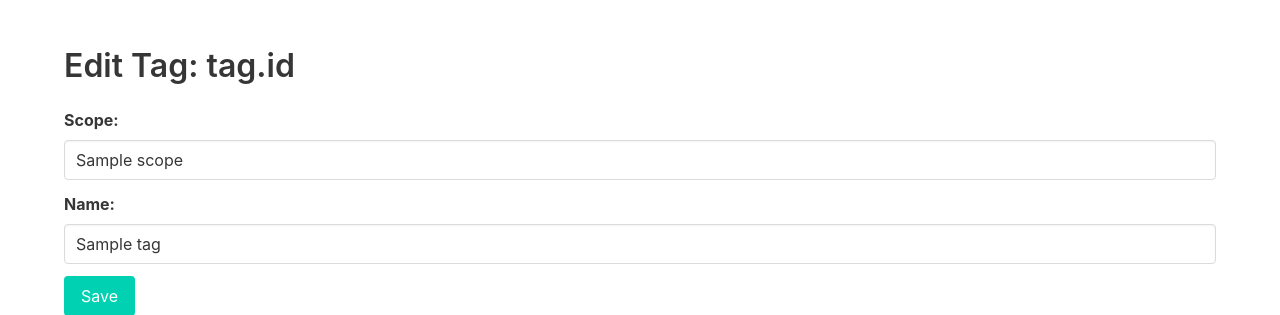
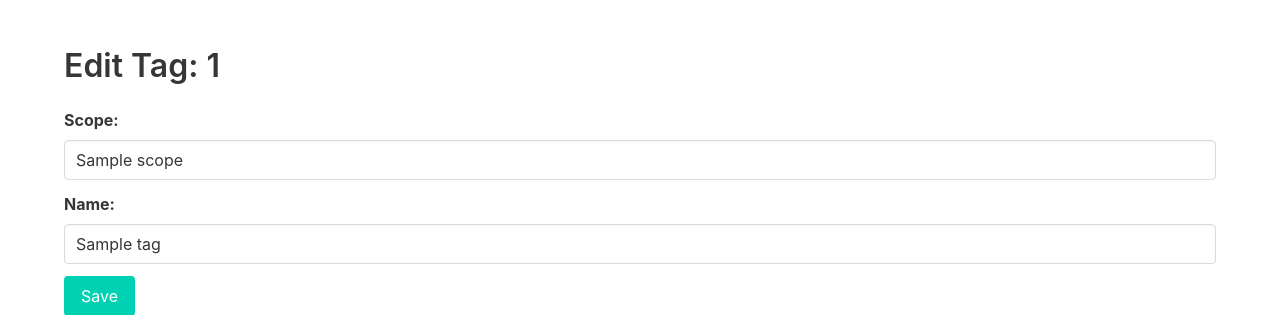
Before and after one commit to patrickarmengol/somethingcoffee, a Python web app: template src/coffeetanuki/ui/templates/admin/admin-tag-edit.html.jinja in a window 1280 px wide. Shown: the part 52-367 px from the top of the page. Run offline with Jinja, Linux system fonts and the light colour scheme; the template is opened without the code that fills it: most values are stand-ins (such as "Sample title", 1, 10 or a date in 2020).

Commit message:
fixed typos in admin tag edit

```diff
--- a/src/coffeetanuki/ui/templates/admin/admin-tag-edit.html.jinja
+++ b/src/coffeetanuki/ui/templates/admin/admin-tag-edit.html.jinja
@@ -13,7 +13,7 @@
 <main class="site-content">
   <section class="section">
     <div class="container">
-      <h1 class="title">Edit Tag: tag.id</h1>
+      <h1 class="title">Edit Tag: {{tag.id}}</h1>
       <form id="editTagForm" methodo="PATCH">
         <div class="field">
           <label class="label" for="scope">Scope:</label>
@@ -43,7 +43,7 @@
 <script>
   var originalTag = JSON.parse('{{tag.json() | safe}}');
 
-  document.getElementById("editShopForm").addEventListener("submit", function (event) {
+  document.getElementById("editTagForm").addEventListener("submit", function (event) {
     event.preventDefault(); // prevent the default form submission
 
     var formData = {};
```
